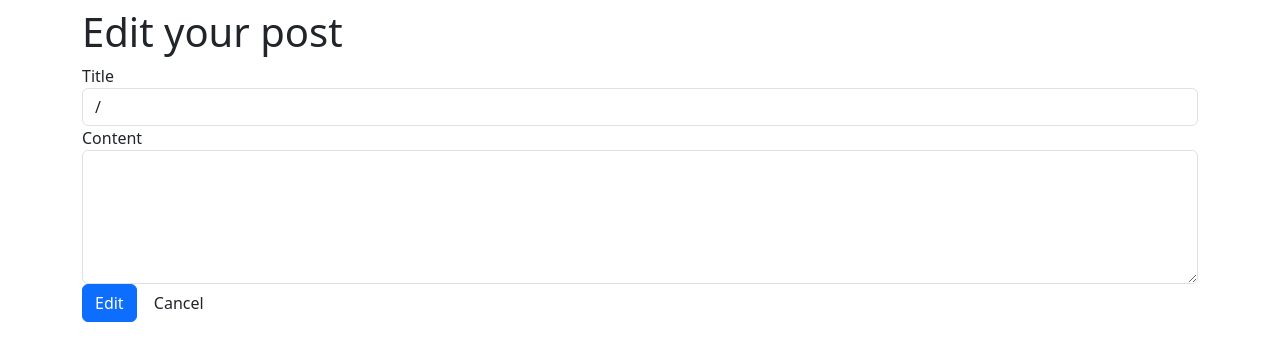
After one commit to khagerman/flask-blogly, a Flask app: template templates/posts/edit.html in a window 1280 px wide. The commit adds this page. Shown: the top 361 px of the page. Run offline with Flask 2, Linux system fonts and the light colour scheme; the template is opened without the code that fills it, so the values that code supplies are empty; some libraries are stand-ins or nearby versions.

Commit message:
added post templates

```diff
--- a/app.py
+++ b/app.py
@@ -2,7 +2,7 @@
 
 from flask import Flask, request, render_template, redirect, flash, session
 from flask_debugtoolbar import DebugToolbarExtension
-from models import db, connect_db, User
+from models import db, connect_db, User, Post
 
 app = Flask(__name__)
 app.config["SQLALCHEMY_DATABASE_URI"] = "postgresql:///blogly"
@@ -88,8 +88,56 @@ def edit_user(id):
     return redirect("/users")
 
 
-# @app.route("/users/<int:id>/posts/new")
-# def show_post_form(id):
-#     """show form to make new post"""
-#     user = User.query.get_or_404(id)
-#     return render_template("newpost.html", user=user)
+# posts
+@app.route("/users/<int:id>/posts/new")
+def show_post_form(id):
+    """show form to make new post"""
+    user = User.query.get_or_404(id)
+    return render_template("/posts/newpost.html", user=user)
+
+
+@app.route("/users/<int:id>/posts/new", methods=["POST"])
+def post_post(id):
+    """post new post"""
+    user = User.query.get_or_404(id)
+    title = request.form["title"]
+    content = request.form["content"]
+    new_post = Post(title=title, content=content, user=user)
+    db.session.add(new_post)
+    db.session.commit()
+    return redirect(f"/users/{id}")
+
+
+@app.route("/posts/<int:id>")
+def view_post(id):
+    """view post"""
+    post = Post.query.get_or_404(id)
+    return render_template("/posts/post_details.html", post=post)
+
+
+@app.route("/posts/<int:id>/edit")
+def edit_post(id):
+    """view edit post page"""
+    post = Post.query.get_or_404(id)
+    return render_template("/posts/edit.html", post=post)
+
+
+@app.route("/posts/<int:id>/edit", methods=["POST"])
+def submit_edit_post(id):
+    """submit edit"""
+    post = Post.query.get_or_404(id)
+    title = request.form["title"]
+    content = request.form["content"]
+    new_post = Post(title=title, content=content, user=user)
+    db.session.add(new_post)
+    db.session.commit()
+    return redirect(f"/posts/{id}", post=post)
+
+
+@app.route("/posts/<int:id>/delete", methods=["POST"])
+def delete_post(id):
+    """delete post from db"""
+    post = User.query.get_or_404(id)
+    db.session.delete(post)
+    db.session.commit()
+    return redirect("/users")
--- /dev/null
+++ b/templates/posts/edit.html
@@ -0,0 +1,48 @@
+{% extends 'base.html' %}
+{% block title %}Edit Post{% endblock %}
+
+{% block content %}
+<h1 class="text-center"></h1>
+
+
+<h1>Edit your post</h1>
+
+<form action="" method="POST">
+
+
+
+    <div class="form-group">
+        <label for="title">Title </label>
+        <input type="text" class="form-control" name="title" value={{post.title}} />
+    </div>
+
+    <div class="form-group">
+        <label for="content">Content</label>
+        <textarea rows="5" class="form-control" name="content" value={{post.content}}></textarea>
+    </div>
+
+
+
+    <div class="form-group">
+        <button type="submit" class="btn btn-primary">
+            Edit
+        </button>
+        <button action="/" class="btn btn-default">
+            Cancel
+        </button>
+    </div>
+
+</form>
+</div>
+
+</div>
+</div>
+{% endblock %}
+<!-- <form action="/users/new" method="POST">
+
+    <input type="text" name="first_name" placeholder="First Name" required>
+    <input type="text" name="last_name" placeholder="Last Name" required>
+    <input type="text" name="image_url" placeholder="Image URL">
+    <button class="btn btn-sm btn-secondary">Submit User</button>
+</form> -->
+<!-- <a class="btn btn-sm btn-info" href="/">Back to All Users</a>
```
Also changed, not shown: models.py (+11 -12 lines), templates/details.html (+13 -7 lines), templates/posts/newpost.html (renamed from templates/users/newpost.html, +6 -12 lines), templates/posts/post_details.html (added, +20 -0 lines).
